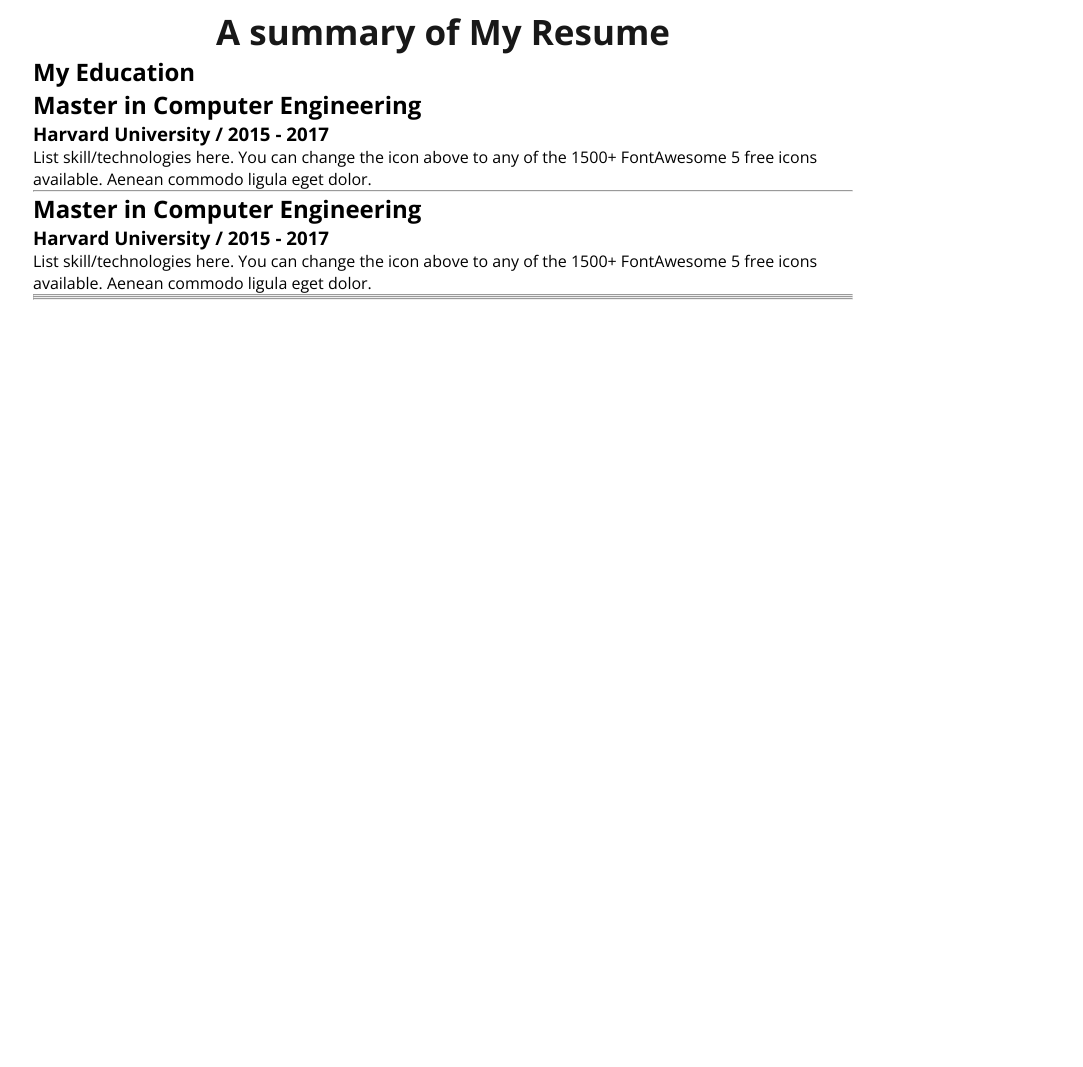
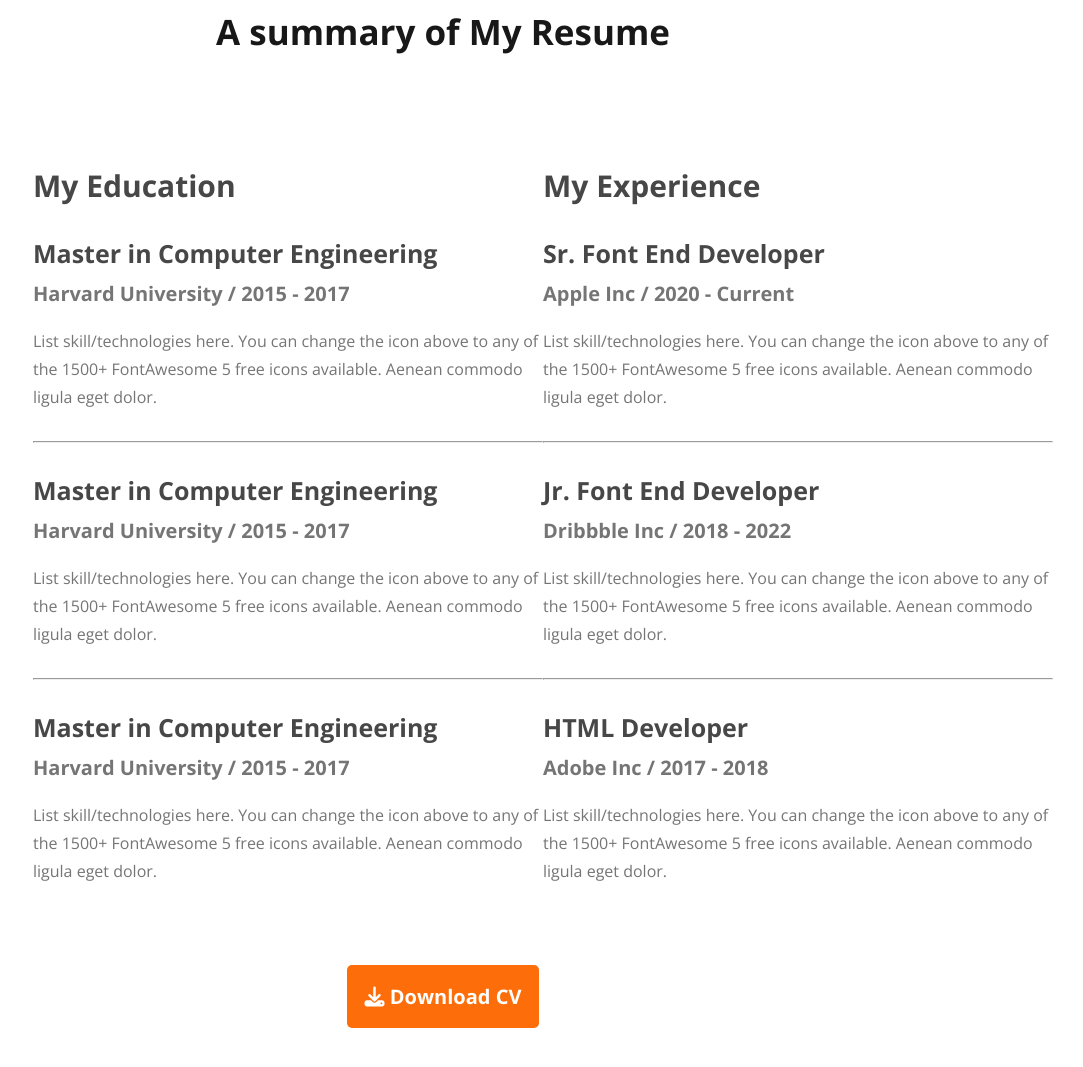
Before and after one commit to jhriyaz/my-web-portfolio, a plain HTML site: page index.html in a window 1280 px wide. Shown: the part 2569-3636 px from the top of the page, without its empty margins (197-1280 px from the left). Before the commit the page ends 2869 px from the top, so only its background shows below. Drawn offline with nearby package versions, Linux system fonts and the light colour scheme.

Commit message:
A summary of My Resume

```diff
--- a/index.html
+++ b/index.html
@@ -106,43 +106,54 @@
                 <h3>Harvard University / 2015 - 2017</h3>
                 <p>List skill/technologies here. You can change the icon above
                     to any of the 1500+ FontAwesome 5 free icons available. Aenean commodo ligula eget dolor.</p>
-                <hr>
+
             </div>
+            <hr>
             <div class="summaryitembox">
                 <h2>Master in Computer Engineering</h2>
                 <h3>Harvard University / 2015 - 2017</h3>
                 <p>List skill/technologies here. You can change the icon above
                     to any of the 1500+ FontAwesome 5 free icons available. Aenean commodo ligula eget dolor.</p>
-                <hr>
+
             </div>
+            <hr>
             <div class="summaryitembox">
-                <h2></h2>
-                <h3></h3>
-                <p></p>
+                <h2>Master in Computer Engineering</h2>
+                <h3>Harvard University / 2015 - 2017</h3>
+                <p>List skill/technologies here. You can change the icon above
+                    to any of the 1500+ FontAwesome 5 free icons available. Aenean commodo ligula eget dolor.</p>
             </div>
         </div>
         <div class="samacoloumn">
             <div class="summaryitembox">
-                <h1></h1>
-                <h2></h2>
-                <h3></h3>
-                <p></p>
-                <hr>
+                <h1>My Experience</h1>
+                <h2>Sr. Font End Developer</h2>
+                <h3>Apple Inc / 2020 - Current</h3>
+                <p>List skill/technologies here. You can change the icon above
+                    to any of the 1500+ FontAwesome 5 free icons available. Aenean commodo ligula eget dolor.</p>
+
             </div>
+            <hr>
             <div class="summaryitembox">
-                <h2></h2>
-                <h3></h3>
-                <p></p>
-                <hr>
+                <h2>Jr. Font End Developer</h2>
+                <h3>Dribbble Inc / 2018 - 2022</h3>
+                <p>List skill/technologies here. You can change the icon above
+                    to any of the 1500+ FontAwesome 5 free icons available. Aenean commodo ligula eget dolor.</p>
+
             </div>
+            <hr>
             <div class="summaryitembox">
-                <h2></h2>
-                <h3></h3>
-                <p></p>
+                <h2>HTML Developer</h2>
+                <h3>Adobe Inc / 2017 - 2018</h3>
+                <p>List skill/technologies here. You can change the icon above
+                    to any of the 1500+ FontAwesome 5 free icons available. Aenean commodo ligula eget dolor.</p>
             </div>
         </div>
     </div>
+    <button class="button-primary">
+        <i class="fa-solid fa-download"></i> Download CV</button>
 </section>
+
     </main>
 
     <footer>
--- a/stylesheets/main.css
+++ b/stylesheets/main.css
@@ -195,3 +195,46 @@ font-size: 16px;
 font-weight: 400;
 line-height: 28px;
 }
+/* A summary of My Resume styles */
+
+#samaryresume{
+
+    display: flex;
+    justify-content: space-between;
+}
+.summaryitembox{
+width: 510px;
+}
+.samacoloumn h1{
+    color:#474747;
+font-size: 30px;
+font-weight: 700;
+margin: 110px 0px 30px 0px;
+}
+.samacoloumn h2{
+    color:#474747;
+font-size: 25px;
+font-weight: 700;
+}
+.samacoloumn h3{
+    color: #757575;
+font-size: 20px;
+font-weight: 600;
+padding: 10px 0px;
+}
+.samacoloumn p{
+    color: #757575;
+font-size: 16px;
+font-weight: 400;
+line-height: 28px;
+padding: 10px 0px 30px 0px;
+}
+.samacoloumn hr{
+    margin-bottom: 30px;
+}
+.samaryresume>button{
+padding: 18px;
+text-align: center;
+display: block;
+margin: 50px auto;
+}
```
